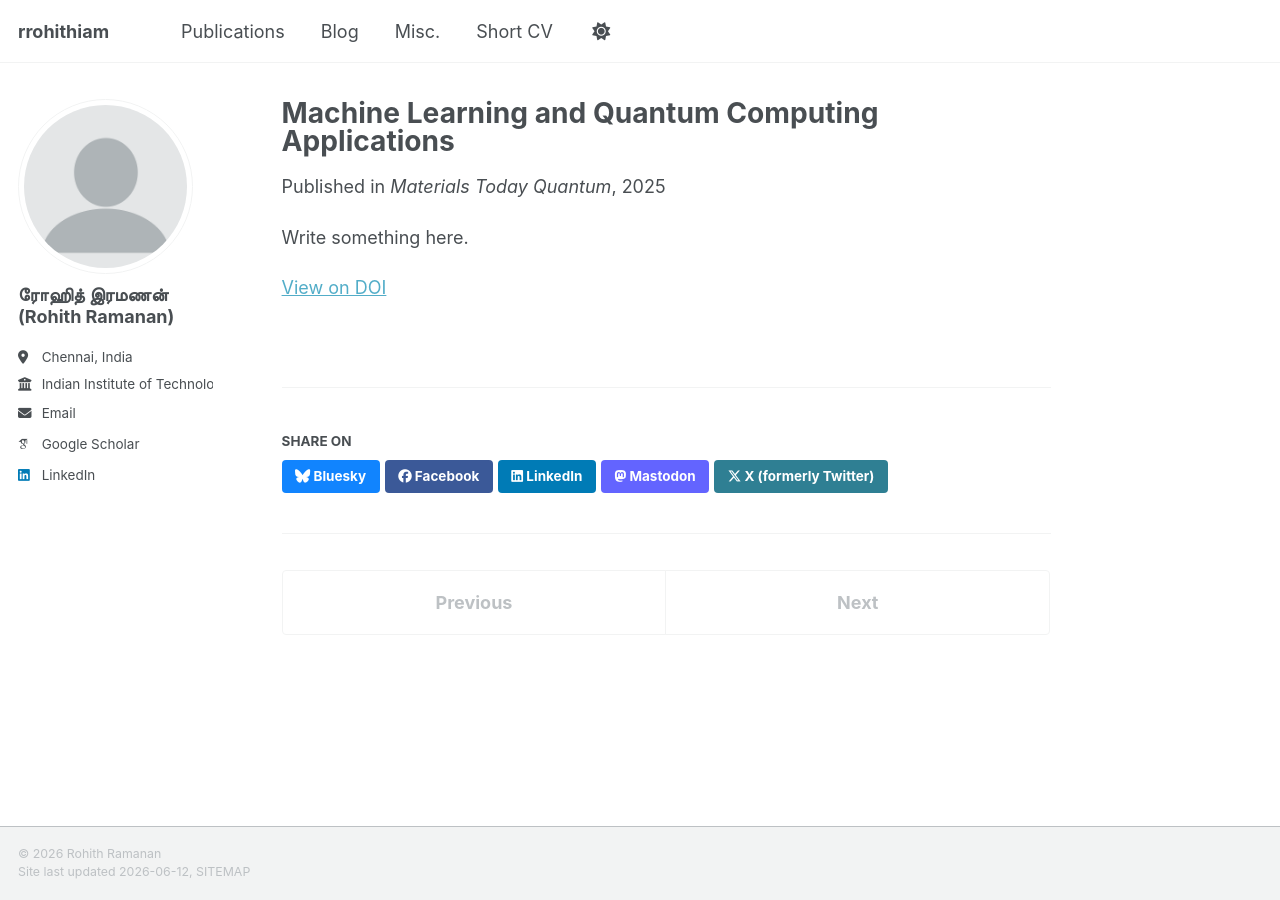
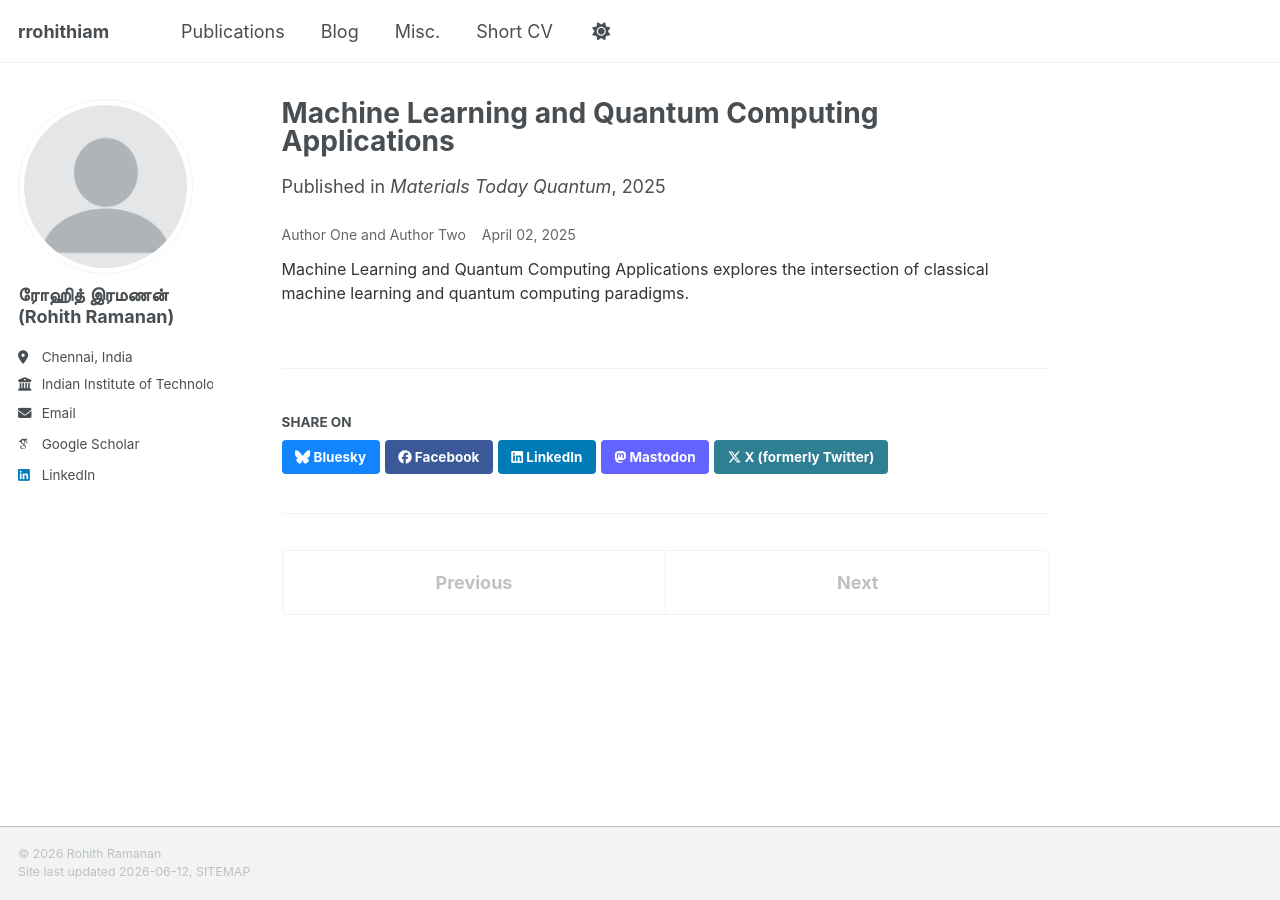
Before and after one commit to rrohithiam/rrohithiam.github.io, a Jekyll site: the page built from _publications/journal-quantum.md, in a window 1280 px wide. Built offline with Jekyll 4.4.1, drawn with Linux system fonts in a browser that asks for light colours; some web fonts are replaced; a script bundle is joined from its source files by our own code; library files that are not in the unit come from our copies.

Commit message:
checking pub

```diff
--- a/_publications/journal-quantum.md
+++ b/_publications/journal-quantum.md
@@ -1,15 +1,36 @@
 ---
 title: "Machine Learning and Quantum Computing Applications"
+authors: "Author One and Author Two"
 collection: publications
 category: manuscripts
 permalink: /publication/journal-quantum
 excerpt: #''
-date: 	2025-04-02
+date: 2025-04-02
 venue: 'Materials Today Quantum'
 paperurl: 'https://doi.org/10.1016/j.mtquan.2025.100031'
+bibtex: |
+  @article{quantum2025,
+        title={Machine Learning and Quantum Computing Applications},
+        author={Author One and Author Two},
+        journal={Materials Today Quantum},
+        year={2025},
+        doi={10.1016/j.mtquan.2025.100031}
+  }
 citation: #''
 ---
 
-Write something here.
+<div style="display: flex; gap: 30px; align-items: flex-start;">
+  <div style="flex: 1;">
+    <p style="margin: 0 0 12px 0; font-size: 14px; color: #666;">
+      <span>{{ page.authors }}</span> <span style="margin-left: 12px;">{{ page.date | date: '%B %d, %Y' }}</span>
+    </p>
 
-[View on DOI](https://doi.org/10.1016/j.mtquan.2025.100031)
+    <p style="margin: 0; font-size: 16px; line-height: 1.5; color: #333;">
+      Machine Learning and Quantum Computing Applications explores the intersection of classical machine learning and quantum computing paradigms.
+    </p>
+  </div>
+
+  <div style="flex: 0 0 auto;">
+    <!-- Add image path here -->
+  </div>
+</div>
```
Also changed, not shown: _includes/archive-single.html (+41 -0 lines), _publications/preprint-pfd.md (+10 -38 lines).
